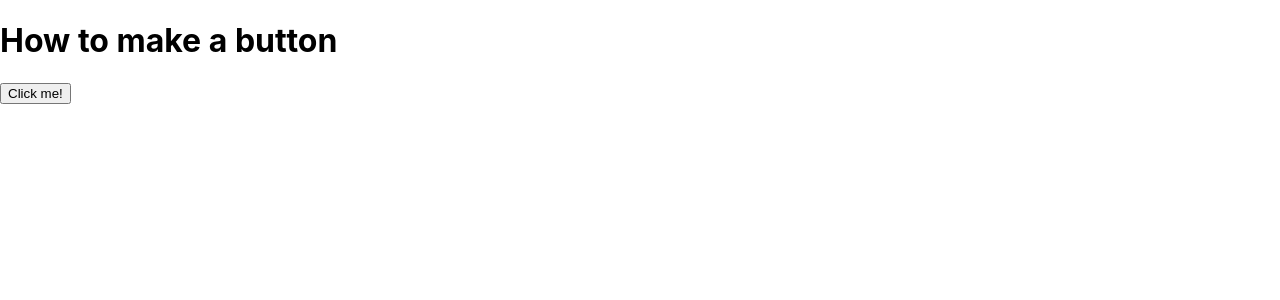
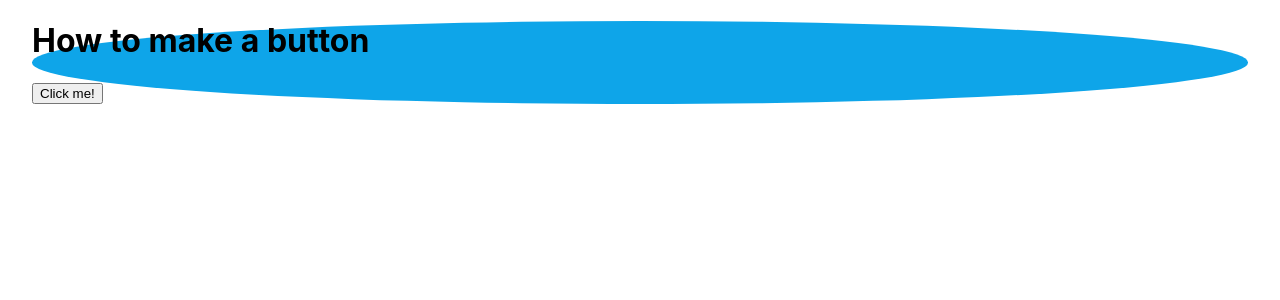
Before and after one commit to amanbarar/react-tutorial, a React (Create React App) app: page / in a window 1280 px wide. Shown: the top 300 px of the page. Built offline with nearby package versions, Linux system fonts and the light colour scheme.

Commit message:
quick start: adding stylees

```diff
--- a/src/App.css
+++ b/src/App.css
@@ -28,6 +28,14 @@
   color: #61dafb;
 }
 
+.bg-window {
+  background-color: #0ea5e9;
+  border-radius: 50%;
+  align-self: center;
+  margin: 1em 2em;
+  display: flexbox;
+}
+
 @keyframes App-logo-spin {
   from {
     transform: rotate(0deg);
--- a/src/App.js
+++ b/src/App.js
@@ -10,9 +10,9 @@ function MyButton() {
 
 export default function MyApp(){
   return(
-    <div>
+    <div className='bg-window'>
       <h1>How to make a button</h1>
-      <MyButton />
+      <MyButton/>
     </div>
   )
 };
```
